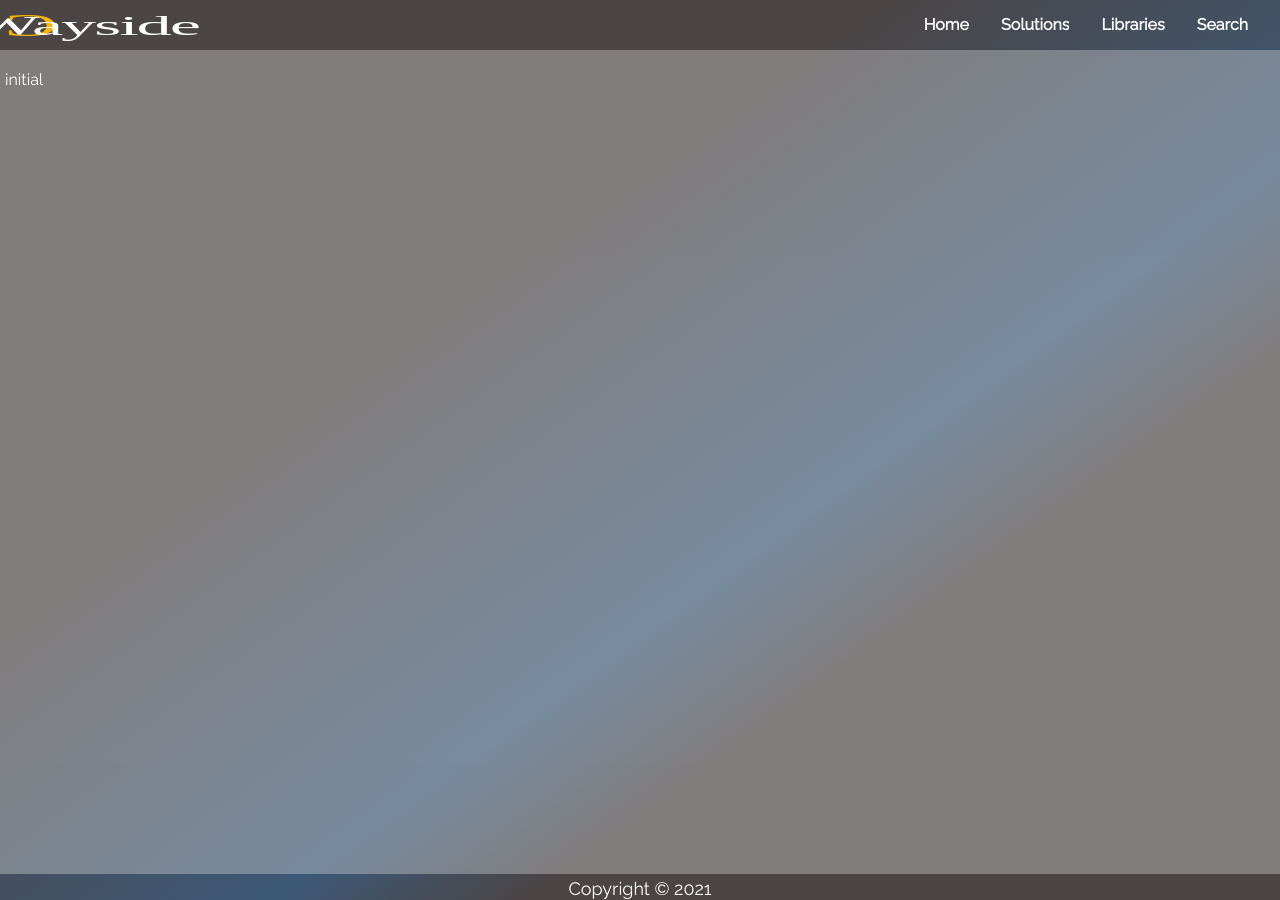
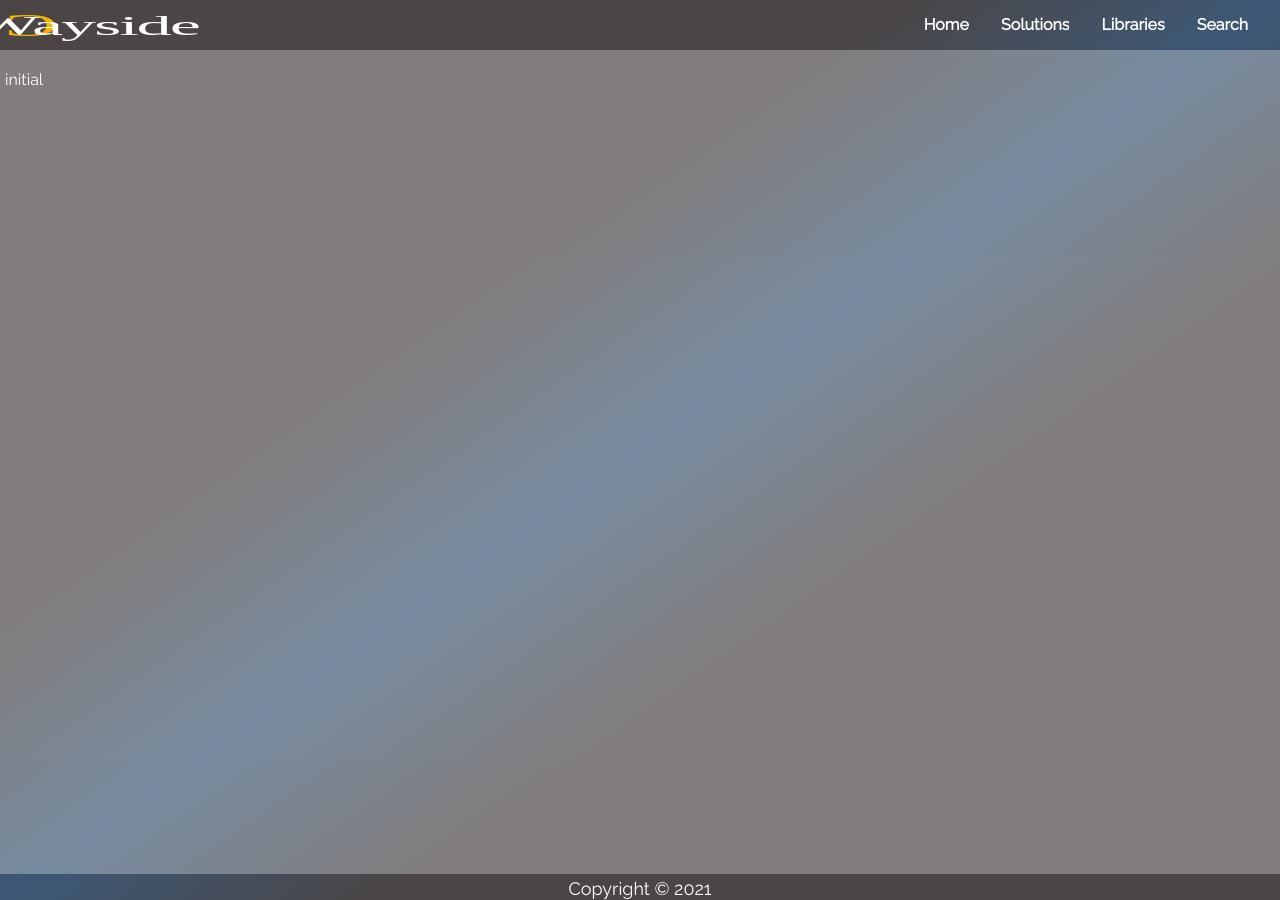
Before and after one commit to OpenWayside/openwayside.github.io, a Jekyll site: the page built from index.md, in a window 1280 px wide. Built offline with Jekyll 4.4.1, drawn with Linux system fonts in a browser that asks for light colours; some web fonts are replaced; our own code applies the rules of GitHub Pages for plain Markdown files.

Commit message:
fix background rift

```diff
--- a/_sass/default.scss
+++ b/_sass/default.scss
@@ -7,7 +7,7 @@
 
 html{
 	background-color: rgb(75,69,69);
-	background-image: linear-gradient(144deg, rgba(75,69,69,1) 35%, rgba(51,102,153,0.5886729691876751) 60%, rgba(75,69,69,1) 70%);
+	background-image: linear-gradient(to top left, #4b4545 35%, rgba(51,102,153,0.5886729692) 50%, #4b4545 65%);
 	background-attachment: fixed;
 	height: -webkit-fill-available;
 }
```
